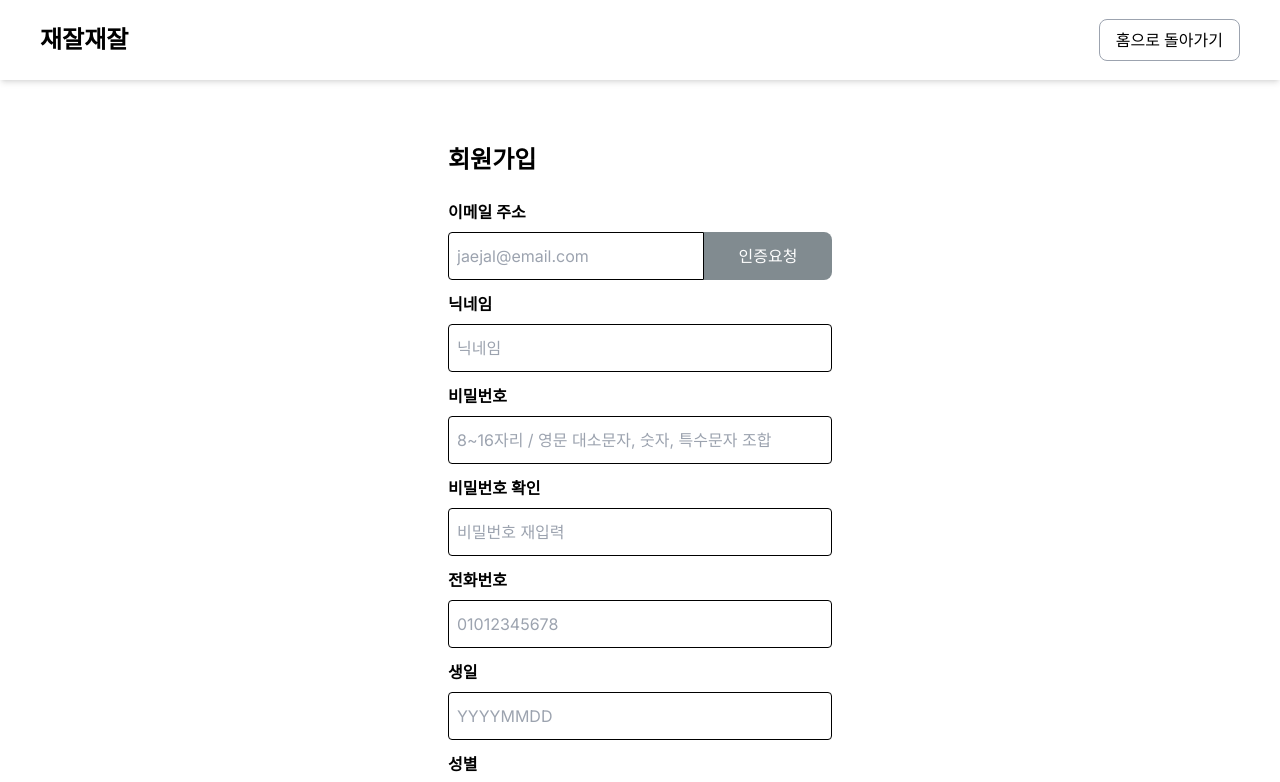
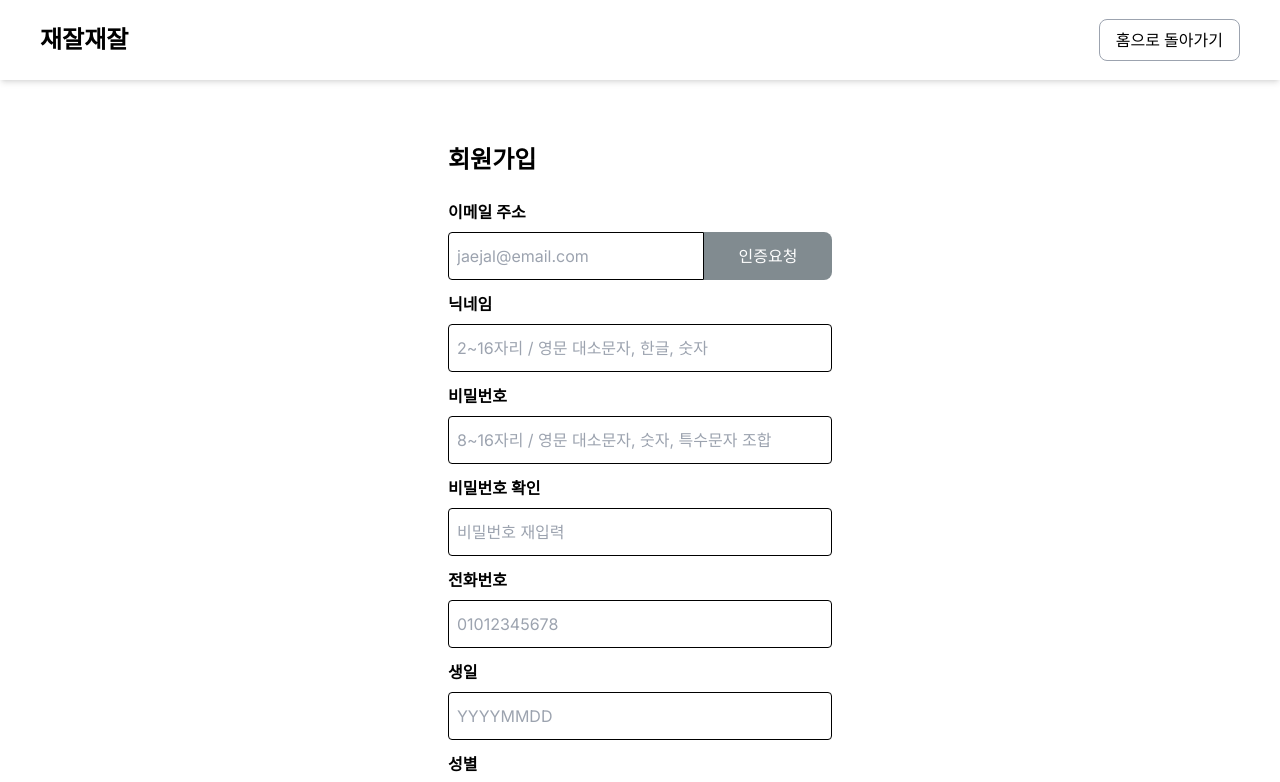
Before and after one commit to jaejaljaejal/jaejaljaejal, a Next.js app in the folder jaejaljaejal-front/: page /signup in a window 1280 px wide. Shown: the top 782 px of the page. Built offline with nearby package versions, Linux system fonts and the light colour scheme.

Commit message:
닉네임 placeholder 수정

```diff
--- a/jaejaljaejal-front/app/signup/signupForm.tsx
+++ b/jaejaljaejal-front/app/signup/signupForm.tsx
@@ -59,7 +59,7 @@ const SignupForm: React.FC = () => {
         type="text"
         name="nickname"
         value={formValues.nickname}
-        placeholder="닉네임"
+        placeholder="2~16자리 / 영문 대소문자, 한글, 숫자"
         onChange={handleInputChange}
         onBlur={handleBlur}
         required
```
